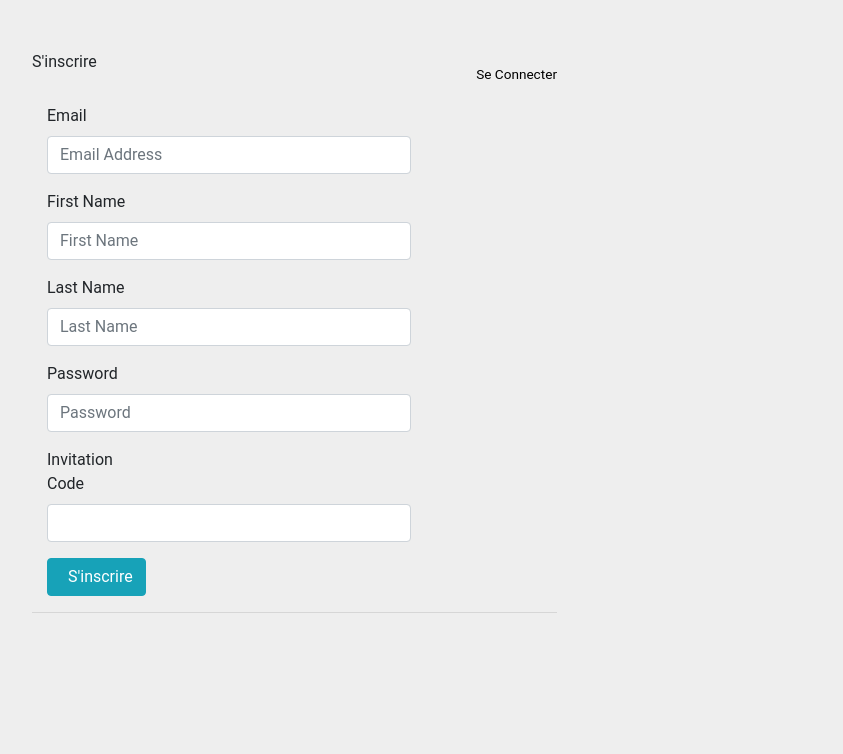
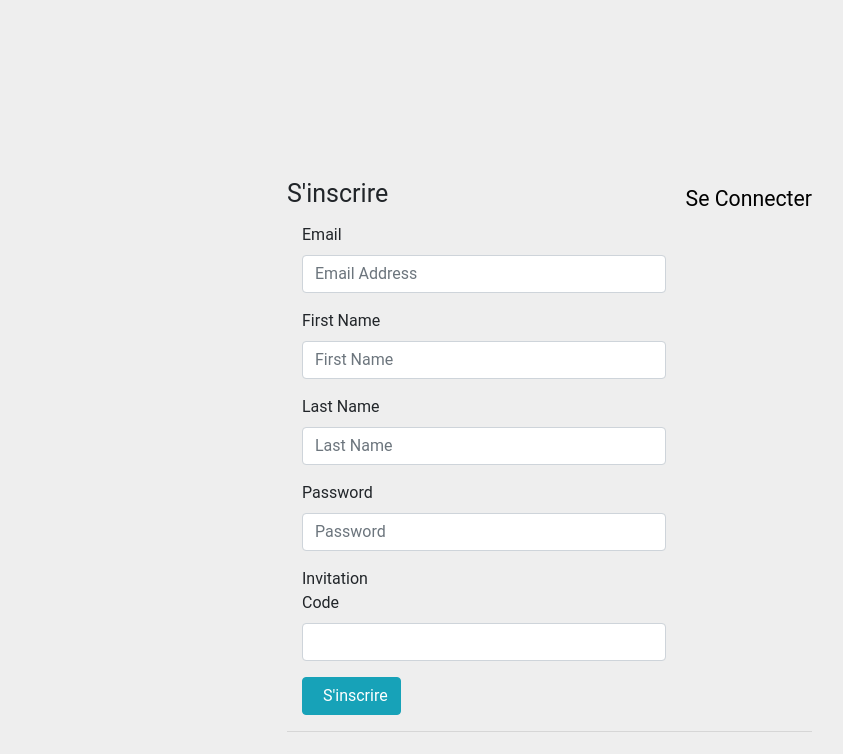
Before and after one commit to xarala221/ng, a website: page app/view1/login.html in a window 1280 px wide. Both pictures are taken after a click on the link "S'inscrire". Shown: the whole page, without its empty margins (68-911 px from the left). Drawn offline with Linux system fonts and the light colour scheme.

Commit message:
Styliser la page d'inscription

```diff
--- a/app/styles/style.css
+++ b/app/styles/style.css
@@ -93,7 +93,8 @@ a.login:hover{
 }
 
 #loginbox{
-  margin-top:50px;
+  margin-left: 255px;
+  margin-top: 175px;
   }
 
   .pass-forget{
@@ -101,6 +102,12 @@ a.login:hover{
   font-size: 80%;
   position: relative;
   top:-10px;
+  }
+  .panel .panel-heading{
+    font-size:25px;
+  }
+  .panel-title{
+    margin-bottom: -20px;
   }
   .panel-body{
   padding-top:30px
@@ -116,7 +123,9 @@ a.login:hover{
    }
 
    #signupbox{
-   display:none; margin-top:50px;
+   display:none;
+   margin-left: 255px;
+  margin-top: 175px;
    }
    .signinbutton{
    float:right; font-size: 85%; position: relative; top:-10px;
```
